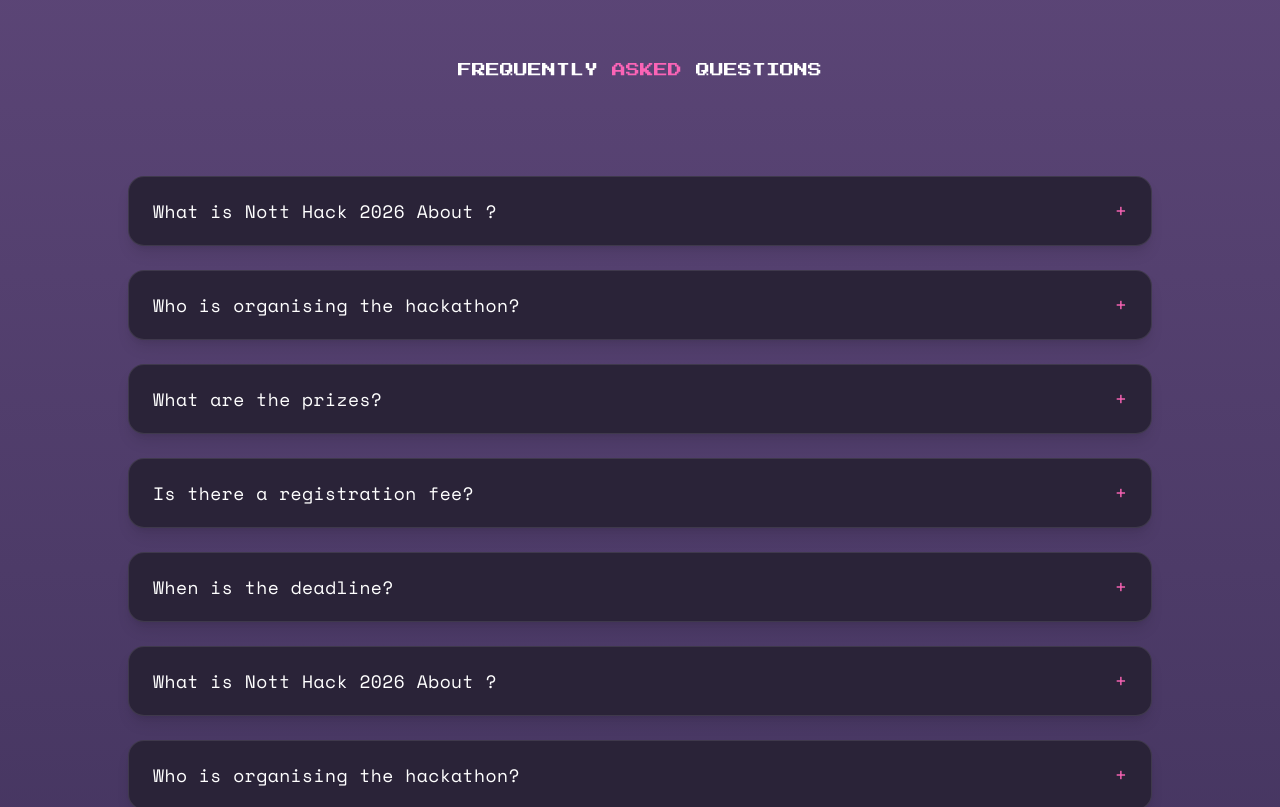
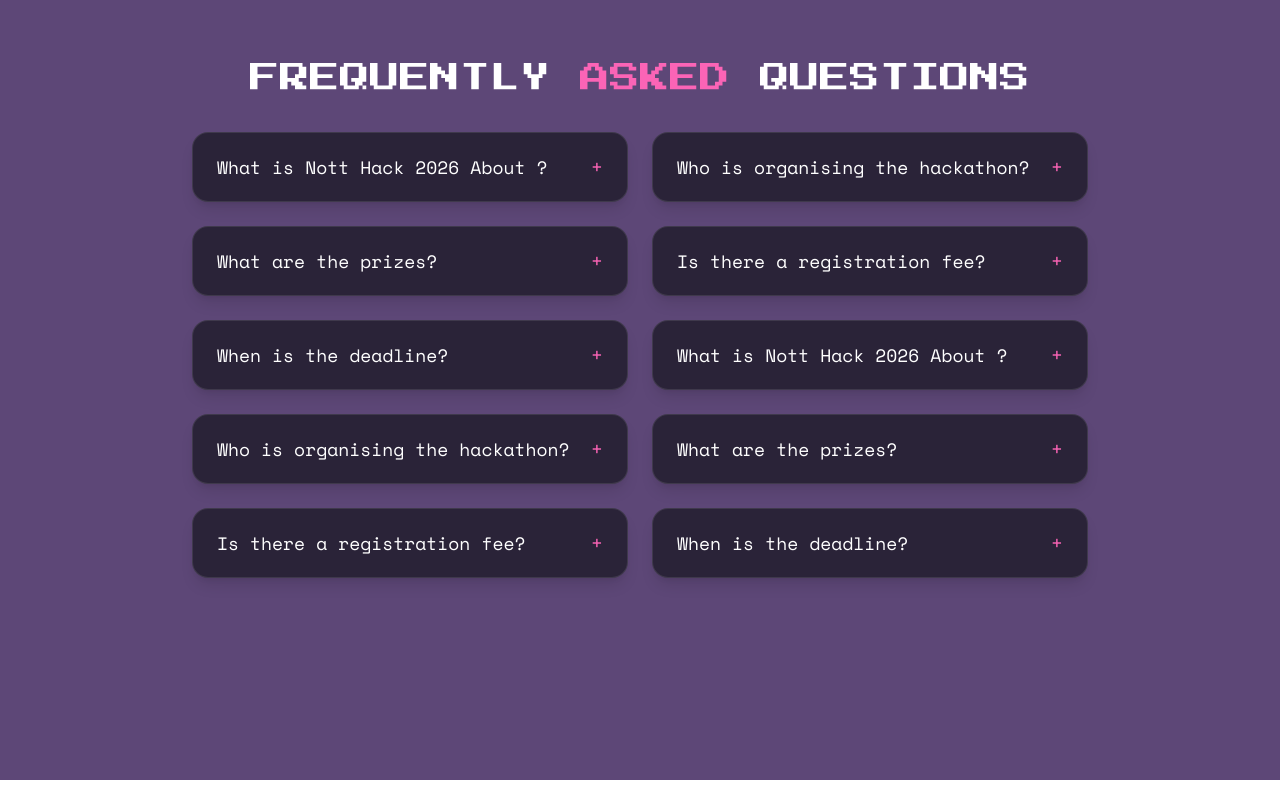
Before and after one commit to UoN-Computer-Science-Society/notts-hack, a Next.js app: page / in a window 1280 px wide. Shown: the part 5620-6427 px from the top of the page. After the commit the page ends 6400 px from the top, so only its background shows below. Built offline with nearby package versions, Linux system fonts and the light colour scheme.

Commit message:
updated FAQ

```diff
--- a/src/components/FAQsection.tsx
+++ b/src/components/FAQsection.tsx
@@ -1,94 +1,100 @@
 'use client';
+
+import { Suspense } from 'react';
+import BlockchainScene from './BlockchainScene';
 
 import { useState } from 'react';
 
 const faqs = [
-  {
-    q: 'What is Nott Hack 2026 About ?',
-    a: 'Nott Hack 2026 is a student hackathon bringing developers together to build creative solutions and learn new technologies.',
-  },
-  {
-    q: 'Who is organising the hackathon?',
-    a: 'The event is organised by the CSS Society in collaboration with partner universities and sponsors.',
-  },
-  {
-    q: 'What are the prizes?',
-    a: 'Prizes include cash rewards, sponsor gifts, and recognition certificates.',
-  },
-  {
-    q: 'Is there a registration fee?',
-    a: 'No. Participation is completely free for all accepted teams.',
-  },
-  {
-    q: 'When is the deadline?',
-    a: 'Registration closes one week before the preliminary round.',
-  },
+  { q: 'What is Nott Hack 2026 About ?', a: 'Nott Hack 2026 is a student hackathon bringing developers together to build creative solutions and learn new technologies.' },
+  { q: 'Who is organising the hackathon?', a: 'The event is organised by the CSS Society in collaboration with partner universities and sponsors.' },
+  { q: 'What are the prizes?', a: 'Prizes include cash rewards, sponsor gifts, and recognition certificates.' },
+  { q: 'Is there a registration fee?', a: 'No. Participation is completely free for all accepted teams.' },
+  { q: 'When is the deadline?', a: 'Registration closes one week before the preliminary round.' },
 
-  {
-    q: 'What is Nott Hack 2026 About ?',
-    a: 'Nott Hack 2026 is a student hackathon bringing developers together to build creative solutions and learn new technologies.',
-  },
-  {
-    q: 'Who is organising the hackathon?',
-    a: 'The event is organised by the CSS Society in collaboration with partner universities and sponsors.',
-  },
-  {
-    q: 'What are the prizes?',
-    a: 'Prizes include cash rewards, sponsor gifts, and recognition certificates.',
-  },
-  {
-    q: 'Is there a registration fee?',
-    a: 'No. Participation is completely free for all accepted teams.',
-  },
-  {
-    q: 'When is the deadline?',
-    a: 'Registration closes one week before the preliminary round.',
-  },
+  { q: 'What is Nott Hack 2026 About ?', a: 'Nott Hack 2026 is a student hackathon bringing developers together to build creative solutions and learn new technologies.' },
+  { q: 'Who is organising the hackathon?', a: 'The event is organised by the CSS Society in collaboration with partner universities and sponsors.' },
+  { q: 'What are the prizes?', a: 'Prizes include cash rewards, sponsor gifts, and recognition certificates.' },
+  { q: 'Is there a registration fee?', a: 'No. Participation is completely free for all accepted teams.' },
+  { q: 'When is the deadline?', a: 'Registration closes one week before the preliminary round.' },
 ];
 
 export default function FAQSection() {
+
   const [open, setOpen] = useState<number | null>(null);
 
+  const leftFaqs = faqs.filter((_, i) => i % 2 === 0);
+  const rightFaqs = faqs.filter((_, i) => i % 2 === 1);
+
   return (
-    <section className="min-h-screen w-full bg-gradient-to-b from-[#5b4576] to-[#3f315a] text-white px-6 py-20">
-      <div className="max-w-5xl mx-auto">
 
-        {/* Title */}
-        <h2 className="text-center text-[#FF4DA6] font-pixel text-sm mb-24">
-          <span className="text-white">FREQUENTLY</span>{' '}
+    <section className="min-h-screen w-full bg-gradient-to-b from-[#5D4777] to-[#5D4777] text-white px-6 py-20">
+      <div className="max-w-4xl mx-auto">
+
+
+        <h2 className="font-pixel text-2xl md:text-3xl text-center mb-9">
+          <span>FREQUENTLY</span>{' '}
           <span className="text-pink-400">ASKED</span>{' '}
-          <span className="text-white">QUESTIONS</span>
+          <span>QUESTIONS</span>
         </h2>
 
-        {/* FAQ cards */}
+        <div className="grid grid-cols-1 md:grid-cols-2 gap-6">
+
+          {/* LEFT COLUMN */}
           <div className="space-y-6">
-          {faqs.map((faq, i) => (
-            <div
-              key={i}
-              className="bg-[#2a2338] border border-white/10 rounded-2xl shadow-lg hover:shadow-pink-500/10 transition"
-            >
+            {leftFaqs.map((faq) => {
+              const index = faqs.findIndex(f => f === faq);
+
+              return (
+                <div key={index} className="bg-[#2a2338] border border-white/10 rounded-2xl shadow-lg transition hover:shadow-[0_0_25px_rgba(255,77,166,0.4)]">
                   <button
-                onClick={() => setOpen(open === i ? null : i)}
+                    onClick={() => setOpen(open === index ? null : index)}
                     className="w-full text-left px-6 py-5 flex justify-between items-center"
                   >
-                <span className="font-mono text-lg tracking-wide">
-                  {faq.q}
-                </span>
-
+                    <span className="font-mono text-lg">{faq.q}</span>
                     <span className="text-pink-400 text-xl">
-                  {open === i ? '−' : '+'}
+                      {open === index ? '−' : '+'}
                     </span>
                   </button>
 
-              {open === i && (
+                  {open === index && (
                     <div className="px-6 pb-6 text-white/80 font-mono">
                       {faq.a}
                     </div>
                   )}
                 </div>
-          ))}
+              );
+            })}
           </div>
 
+          {/* RIGHT COLUMN */}
+          <div className="space-y-6">
+            {rightFaqs.map((faq) => {
+              const index = faqs.findIndex(f => f === faq);
+
+              return (
+                <div key={index} className="bg-[#2a2338] border border-white/10 rounded-2xl shadow-lg hover:shadow-[0_0_25px_rgba(255,77,166,0.4)] transition">
+                  <button
+                    onClick={() => setOpen(open === index ? null : index)}
+                    className="w-full text-left px-6 py-5 flex justify-between items-center"
+                  >
+                    <span className="font-mono text-lg">{faq.q}</span>
+                    <span className="text-pink-400 text-xl">
+                      {open === index ? '−' : '+'}
+                    </span>
+                  </button>
+
+                  {open === index && (
+                    <div className="px-6 pb-6 text-white/80 font-mono">
+                      {faq.a}
+                    </div>
+                  )}
+                </div>
+              );
+            })}
+          </div>
+
+        </div>
       </div>
     </section>
   );
--- a/src/components/Timeline.tsx
+++ b/src/components/Timeline.tsx
@@ -98,7 +98,7 @@
           isLeft ? 'right-1/2 mr-12' : 'left-1/2 ml-12'
         }`}
         whileHover={{
-          boxShadow: "0 0 20px rgba(246, 94, 170, 0.54)",
+          boxShadow: "0 0 30px rgba(255, 77, 166, 0.3)",
           scale: 1.05,
         }}
         transition={{ type: 'spring', stiffness: 200, damping: 15 }}
```
Lines whose indentation alone changed are shown as unchanged.
